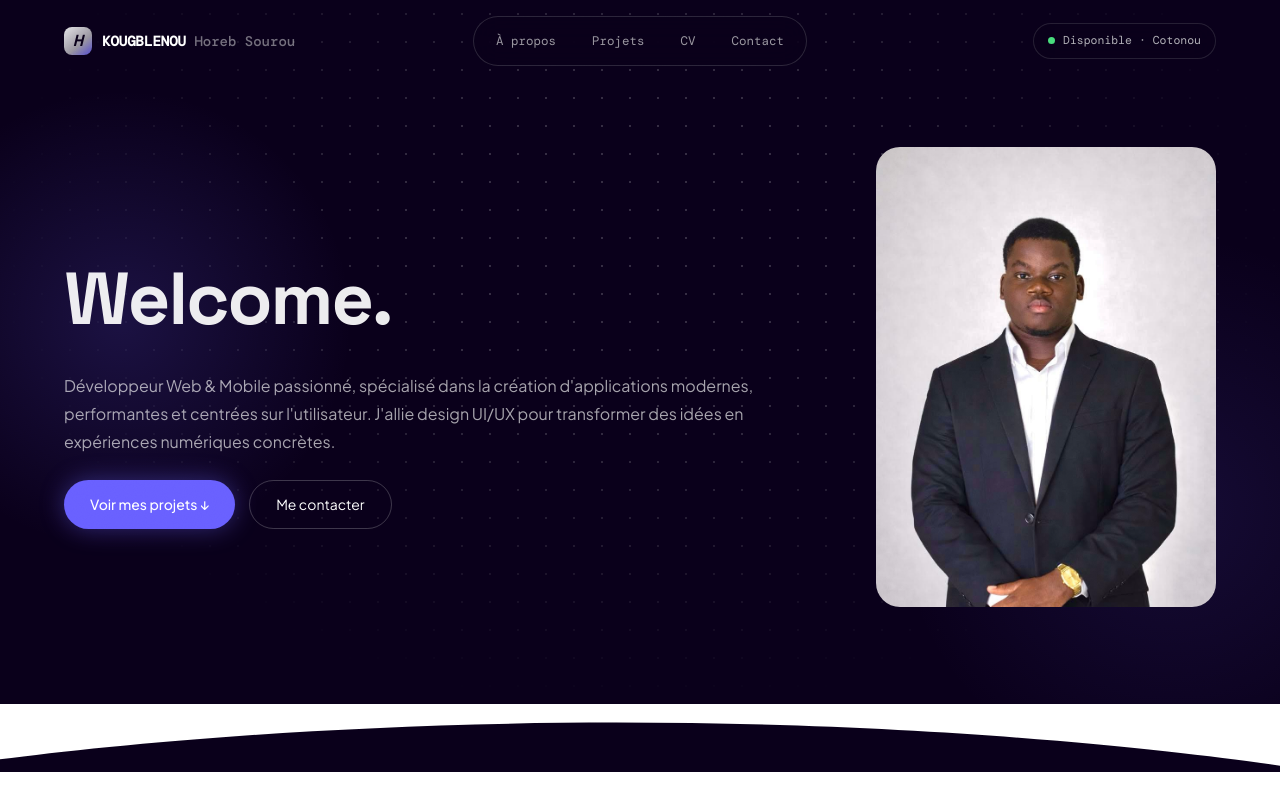
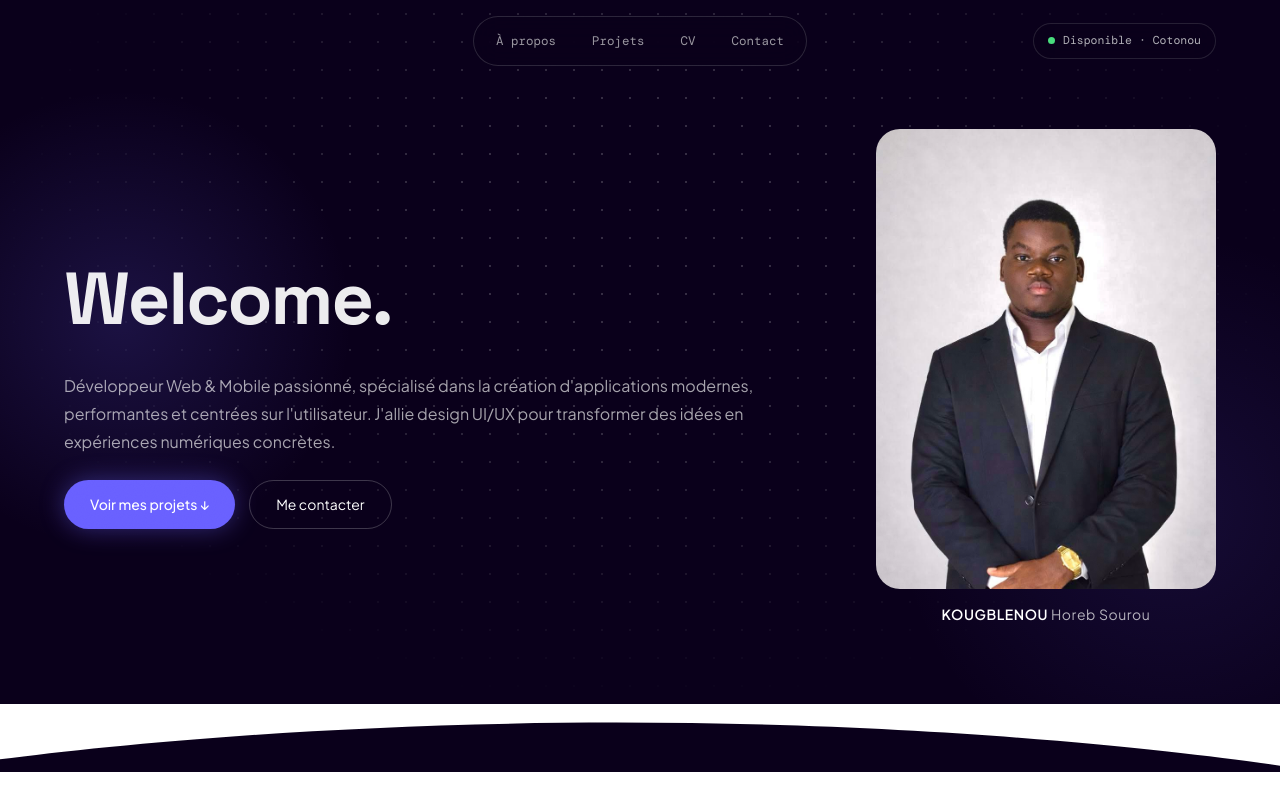
Before and after one commit to Horeb14/portfolio-react, a React (Vite) app: page / in a window 1280 px wide. Shown: the top 800 px of the page. Built offline with nearby package versions, Linux system fonts and the light colour scheme.

Commit message:
feat: remove HK. footer logo and H navbar glyph, add name under hero photo

```diff
--- a/src/components/Footer.jsx
+++ b/src/components/Footer.jsx
@@ -4,8 +4,7 @@ export default function Footer() {
   return (
     <footer>
       <div className="footer-inner">
-        <div className="foot-logo">HK<span>.</span></div>
-        <div className="foot-copy">© 2026 · KOUGBLENOU Horeb Sourou · Cotonou, Bénin</div>
+<div className="foot-copy">© 2026 · KOUGBLENOU Horeb Sourou · Cotonou, Bénin</div>
         <div className="foot-links">
           <a href="https://github.com/Horeb14" target="_blank" rel="noopener noreferrer">GitHub</a>
           <a href="https://wa.me/22959055088" target="_blank" rel="noopener noreferrer">WhatsApp</a>
--- a/src/components/Hero.css
+++ b/src/components/Hero.css
@@ -157,6 +157,18 @@
   display: block;
 }
 
+.hero-name {
+  text-align: center;
+  margin-top: 14px;
+  font-size: 14px;
+  color: rgba(255, 255, 255, 0.7);
+  letter-spacing: 0.04em;
+}
+.hero-name strong {
+  color: #fff;
+  font-weight: 700;
+}
+
 @media (max-width: 1200px) {
   .hero-inner { flex-direction: column-reverse; gap: 0; padding-bottom: 0; }
   .hero-photo-wrap { width: 280px; height: 320px; }
--- a/src/components/Hero.jsx
+++ b/src/components/Hero.jsx
@@ -51,6 +51,9 @@ export default function Hero() {
           <div className="hero-photo-wrap">
             <img src="/photos/photo_portfolio_1.jpg" alt="KOUGBLENOU Horeb Sourou" className="hero-photo" />
           </div>
+          <div className="hero-name">
+            <strong>KOUGBLENOU</strong> <span>Horeb Sourou</span>
+          </div>
         </div>
       </div>
     </div>
--- a/src/components/Navbar.jsx
+++ b/src/components/Navbar.jsx
@@ -9,10 +9,7 @@ export default function Navbar() {
   return (
     <>
       <nav id="nav">
-        <div className="nav-logo">
-          <div className="nav-glyph">H</div>
-          <span><strong>KOUGBLENOU</strong> <span style={{ color: 'rgba(255,255,255,0.45)' }}>Horeb Sourou</span></span>
-        </div>
+        <div className="nav-logo"></div>
         <div className="nav-pill">
           <a href="#about">À propos</a>
           <a href="#projects">Projets</a>
```
